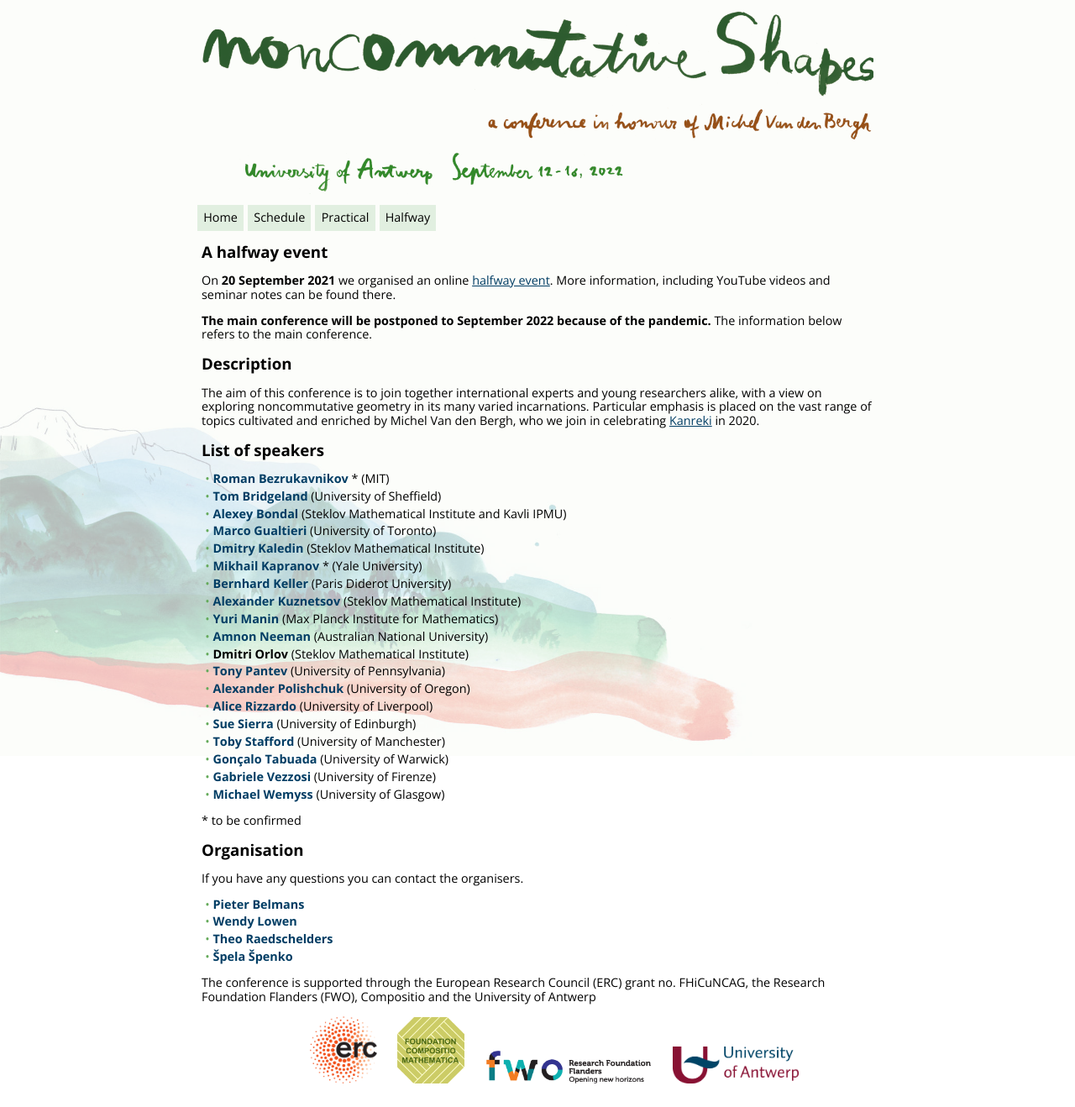
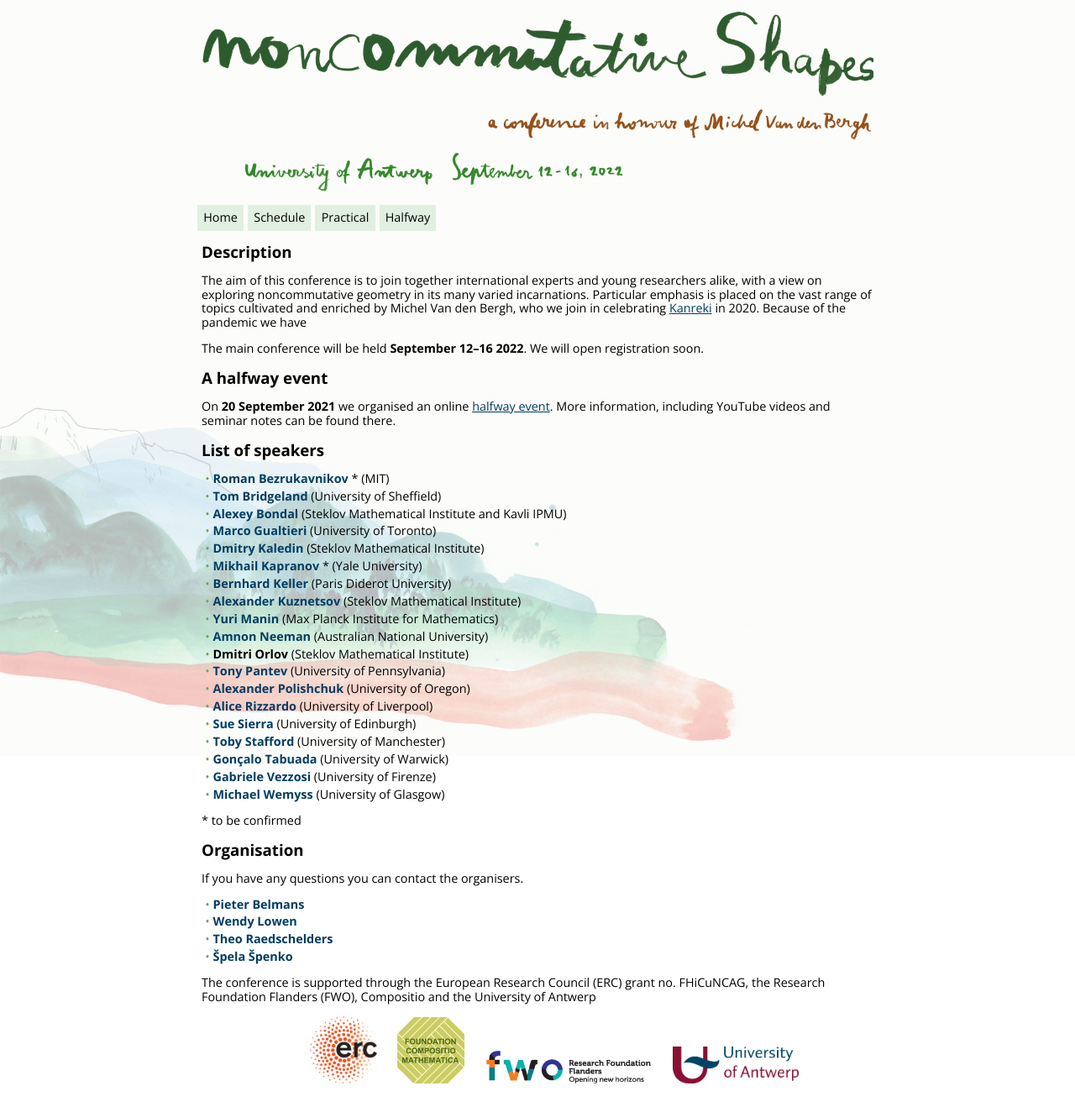
Before and after one commit to ncag-info/antwerp-2020, a Jekyll site: the page built from index.html, in a window 1280 px wide. Shown: the whole page at 84% size. Built offline with Jekyll 4.4.1, drawn with Linux system fonts in a browser that asks for light colours; nearby versions of some CDN libraries; library files that are not in the unit come from our copies.

Commit message:
Changed intro text

```diff
--- a/index.html
+++ b/index.html
@@ -3,14 +3,14 @@
 ---
 
 
+
+<h2>Description</h2>
+<p>The aim of this conference is to join together international experts and young researchers alike, with a view on exploring noncommutative geometry in its many varied incarnations. Particular emphasis is placed on the vast range of topics cultivated and enriched by Michel Van den Bergh, who we join in celebrating <a href="https://en.wikipedia.org/wiki/Hwangap">Kanreki</a> in 2020. Because of the pandemic we have
+<p>The main conference will be held <strong>September 12&ndash;16 2022</strong>. We will open registration soon.
+
 <h2>A halfway event</h2>
 <p>On <strong>20 September 2021</strong> we organised an online <a href="/halfway">halfway event</a>. More information, including YouTube videos and seminar notes can be found there.
 
-
-<p><strong>The main conference will be postponed to September 2022 because of the pandemic.</strong> The information below refers to the main conference.
-
-<h2>Description</h2>
-<p>The aim of this conference is to join together international experts and young researchers alike, with a view on exploring noncommutative geometry in its many varied incarnations. Particular emphasis is placed on the vast range of topics cultivated and enriched by Michel Van den Bergh, who we join in celebrating <a href="https://en.wikipedia.org/wiki/Hwangap">Kanreki</a> in 2020.
 
 <!--
 <h2>Registration</h2>
```
